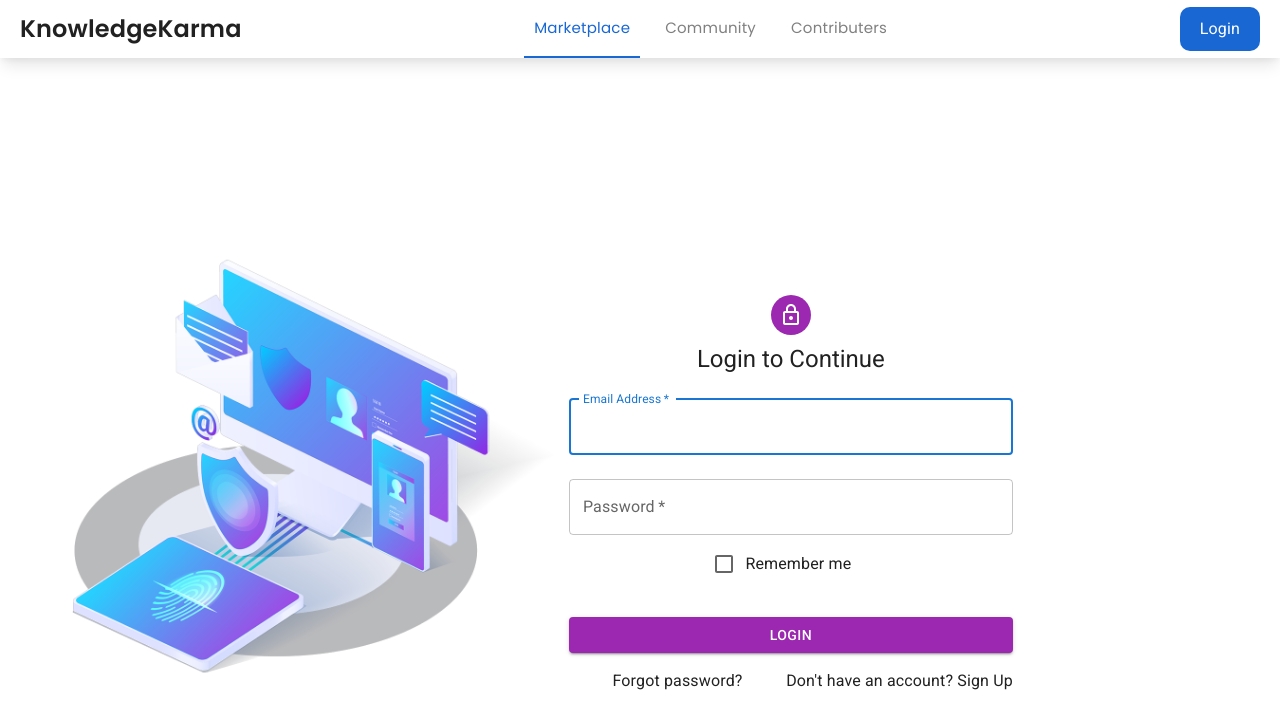
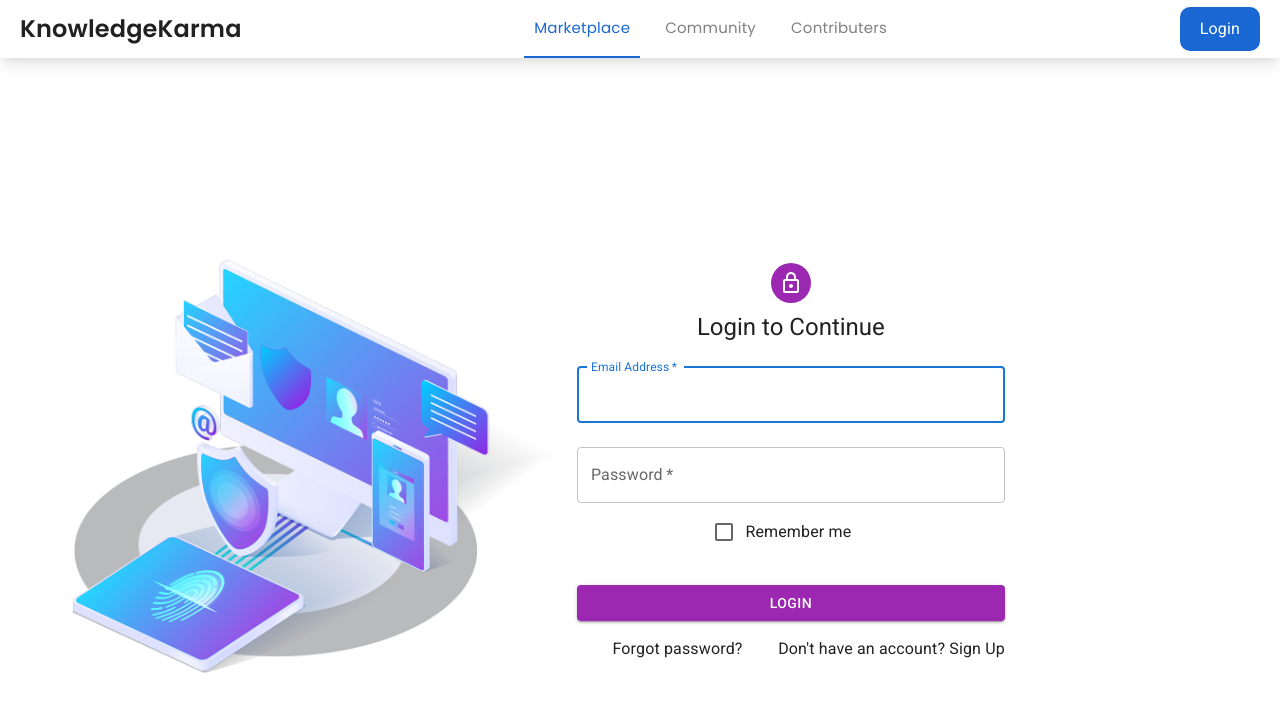
Before and after one commit to VighneshManjrekar/knowledge-karma, a React (Create React App) app in the folder client/: page / in a window 1280 px wide. Shown: the top 728 px of the page. Built offline with nearby package versions, Linux system fonts and the light colour scheme; no server answers.

Commit message:
margin update

```diff
--- a/client/src/pages/Login.jsx
+++ b/client/src/pages/Login.jsx
@@ -17,6 +17,7 @@ import { Link, useNavigate } from 'react-router-dom';
 import authService from "../features/auth/authService"
 import { setUser } from '../features/auth/authSlice';
 import { useDispatch } from 'react-redux';
+import "../components/auth/auth.css";
 
 export default function Login() {
     let navigate = useNavigate();
@@ -48,12 +49,13 @@ export default function Login() {
             className="loginFormComponent mx-0 px-0"
             component="main"
             maxWidth="xs"
-            sx={{ bgcolor: "transparent" }}
+            sx={{ bgcolor: "transparent", margin:10 }}
         >
             <CssBaseline />
+            <div></div>
             <Box
                 sx={{
-                    marginTop: 8,
+                    margin: 1,
                     display: "flex",
                     flexDirection: "column",
                     alignItems: "center",
```
